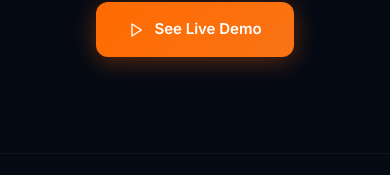
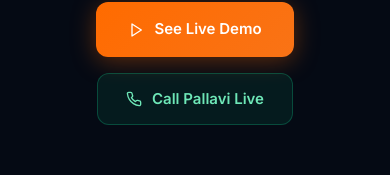
Before and after one commit to a3solutionsandservices-art/Bolo, a Next.js app in the folder frontend/: page / in a window 390 px wide. Shown: the part 669-844 px from the top of the page. Built offline with nearby package versions, Linux system fonts and the light colour scheme; no server answers.

Commit message:
feat: browser-based call button — speak to Pallavi from website, no phone needed

```diff
--- a/frontend/app/page.tsx
+++ b/frontend/app/page.tsx
@@ -11,6 +11,9 @@ import {
 import PublicNav from "@/components/layout/PublicNav";
 import MissedCallSimulator from "@/components/MissedCallSimulator";
 import LeadCaptureForm from "@/components/LeadCaptureForm";
+import dynamic from "next/dynamic";
+
+const BrowserCallButton = dynamic(() => import("@/components/BrowserCallButton"), { ssr: false });
 
 const LANGUAGES = [
   "हिंदी", "தமிழ்", "తెలుగు", "বাংলা", "ਪੰਜਾਬੀ", "ಕನ್ನಡ", "മലയാളം", "ଓଡ଼ିଆ", "English",
@@ -175,7 +178,7 @@ export default function LandingPage() {
               <Play className="w-4 h-4" />
               See Live Demo
             </button>
-
+            <BrowserCallButton />
           </div>
         </div>
       </section>
--- /dev/null
+++ b/frontend/components/BrowserCallButton.tsx
@@ -0,0 +1,121 @@
+"use client";
+
+import { useState, useRef, useCallback } from "react";
+import { Phone, PhoneOff, Loader2, Mic, MicOff } from "lucide-react";
+
+type CallStatus = "idle" | "requesting" | "connecting" | "active" | "ended" | "error";
+
+const STATUS_LABELS: Record<CallStatus, string> = {
+  idle: "Call Pallavi Live",
+  requesting: "Getting access…",
+  connecting: "Connecting…",
+  active: "End Call",
+  ended: "Call ended",
+  error: "Try again",
+};
+
+export default function BrowserCallButton() {
+  const [status, setStatus] = useState<CallStatus>("idle");
+  const [muted, setMuted] = useState(false);
+  const deviceRef = useRef<unknown>(null);
+  const callRef = useRef<unknown>(null);
+
+  const startCall = useCallback(async () => {
+    if (status === "active") {
+      (callRef.current as { disconnect: () => void })?.disconnect();
+      return;
+    }
+    if (status === "connecting" || status === "requesting") return;
+
+    setStatus("requesting");
+    try {
+      const res = await fetch("/api/v1/missed-call/voice-token");
+      if (!res.ok) throw new Error("Token fetch failed");
+      const { token } = await res.json();
+
+      setStatus("connecting");
+      const { Device } = await import("@twilio/voice-sdk");
+
+      const device = new Device(token, { logLevel: 1, codecPreferences: ["opus", "pcmu"] as never });
+      deviceRef.current = device;
+
+      device.on("error", () => setStatus("error"));
+
+      const call = await device.connect();
+      callRef.current = call;
+
+      call.on("accept", () => setStatus("active"));
+      call.on("disconnect", () => {
+        setStatus("ended");
+        device.destroy();
+        deviceRef.current = null;
+        callRef.current = null;
+        setTimeout(() => setStatus("idle"), 3000);
+      });
+      call.on("cancel", () => {
+        setStatus("idle");
+        device.destroy();
+      });
+    } catch {
+      setStatus("error");
+      setTimeout(() => setStatus("idle"), 3000);
+    }
+  }, [status]);
+
+  const toggleMute = useCallback(() => {
+    const call = callRef.current as { mute: (m: boolean) => void } | null;
+    if (!call) return;
+    const next = !muted;
+    call.mute(next);
+    setMuted(next);
+  }, [muted]);
+
+  const isActive = status === "active";
+  const isLoading = status === "requesting" || status === "connecting";
+
+  return (
+    <div className="flex flex-col items-center gap-3">
+      <button
+        onClick={startCall}
+        disabled={isLoading || status === "ended" || status === "error"}
+        className={[
+          "group flex items-center gap-2.5 px-7 py-3.5 rounded-xl font-semibold text-[15px] transition-all duration-200 border",
+          isActive
+            ? "bg-red-500/15 border-red-500/40 text-red-400 hover:bg-red-500/25"
+            : "bg-emerald-500/10 border-emerald-500/30 text-emerald-300 hover:bg-emerald-500/20 hover:border-emerald-500/50 disabled:opacity-40",
+        ].join(" ")}
+      >
+        {isLoading ? (
+          <Loader2 className="w-4 h-4 animate-spin" />
+        ) : isActive ? (
+          <PhoneOff className="w-4 h-4" />
+        ) : (
+          <Phone className="w-4 h-4" />
+        )}
+        {STATUS_LABELS[status]}
+      </button>
+
+      {isActive && (
+        <button
+          onClick={toggleMute}
+          className="flex items-center gap-1.5 px-4 py-2 rounded-lg text-xs font-medium bg-white/5 border border-white/10 text-white/50 hover:text-white/80 transition-colors"
+        >
+          {muted ? <MicOff className="w-3.5 h-3.5" /> : <Mic className="w-3.5 h-3.5" />}
+          {muted ? "Unmute" : "Mute"}
+        </button>
+      )}
+
+      {isActive && (
+        <p className="text-emerald-400/70 text-xs animate-pulse">
+          Live call · Pallavi is listening…
+        </p>
+      )}
+      {status === "ended" && (
+        <p className="text-white/30 text-xs">Call ended · Thanks for trying Bolo!</p>
+      )}
+      {status === "error" && (
+        <p className="text-red-400/70 text-xs">Could not connect. Check mic permissions.</p>
+      )}
+    </div>
+  );
+}
--- a/frontend/package.json
+++ b/frontend/package.json
@@ -20,6 +20,7 @@
     "@radix-ui/react-tabs": "^1.0.4",
     "@radix-ui/react-toast": "^1.1.5",
     "@tanstack/react-query": "^5.40.0",
+    "@twilio/voice-sdk": "^2.18.1",
     "axios": "^1.7.2",
     "class-variance-authority": "^0.7.0",
     "clsx": "^2.1.1",
```
Also changed, not shown: 2 other files (tests, documents, lock files or other folders).
